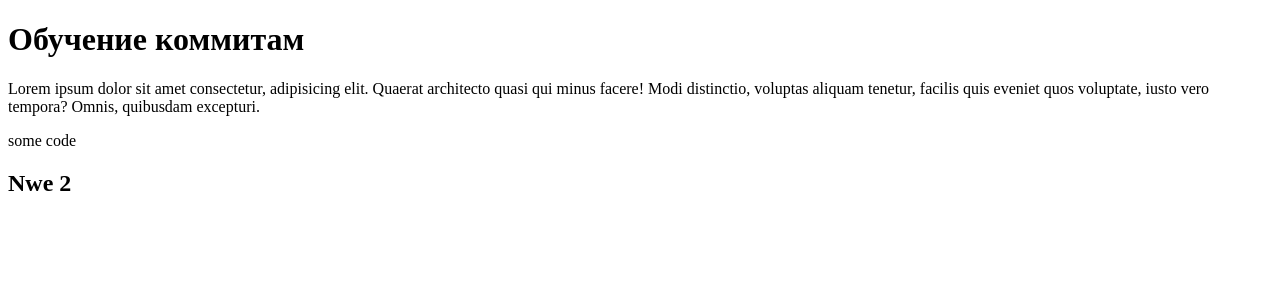
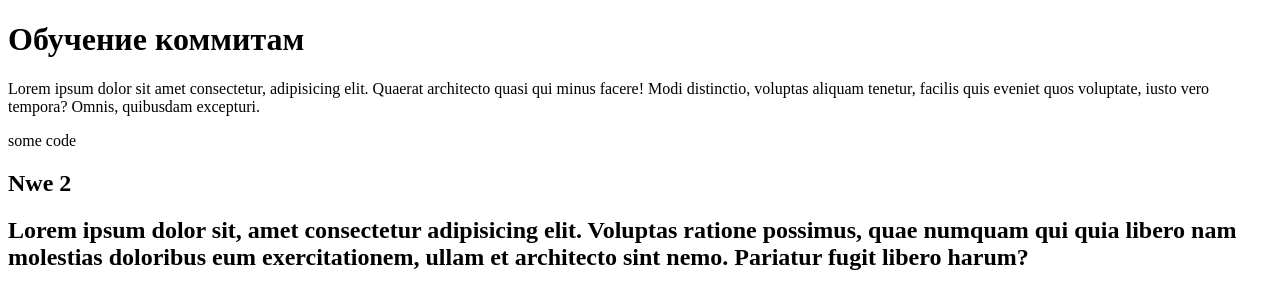
Before and after one commit to cvetishe/Git-basics, a plain HTML site: page index.html in a window 1280 px wide. Drawn offline with Linux system fonts and the light colour scheme.

Commit message:
styles.css

```diff
--- a/index.html
+++ b/index.html
@@ -15,6 +15,6 @@
          <h2>
              Nwe 2
          </h2>
-
+         <h2>Lorem ipsum dolor sit, amet consectetur adipisicing elit. Voluptas ratione possimus, quae numquam qui quia libero nam molestias doloribus eum exercitationem, ullam et architecto sint nemo. Pariatur fugit libero harum?</h2>
     </body>
 </html>
```
